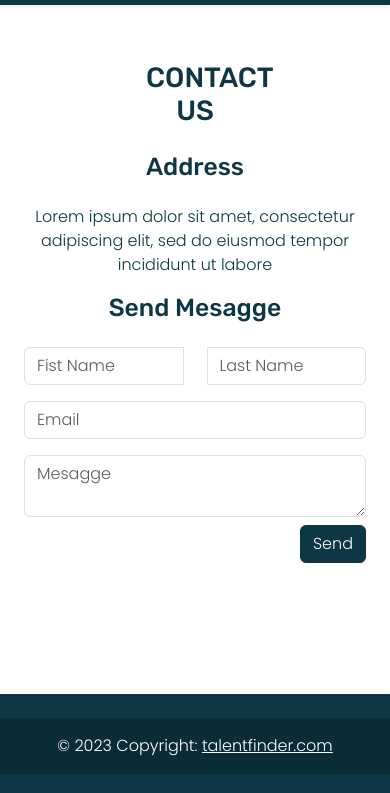
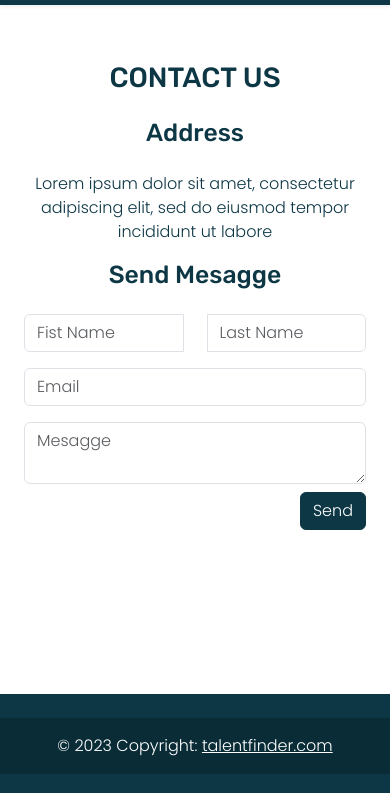
Before and after one commit to weynand04/talentfinder-FE, a website: page pages/contact-pages.html in a window 390 px wide. Shown: the part 51-844 px from the top of the page. Drawn offline with nearby package versions, Linux system fonts and the light colour scheme.

Commit message:
Responsive contact us

```diff
--- a/pages/contact-pages.html
+++ b/pages/contact-pages.html
@@ -44,7 +44,7 @@
       <div class="custom-spacing"></div>
       <div id="section" class="container" style="height: 75vh">
         <div class="row justify-content-center text-center" data-aos="fade-up">
-          <div class="col-4">
+          <div class="col-md-4">
             <h1 class="mb-4 text-primary">CONTACT US</h1>
           </div>
         </div>
```
